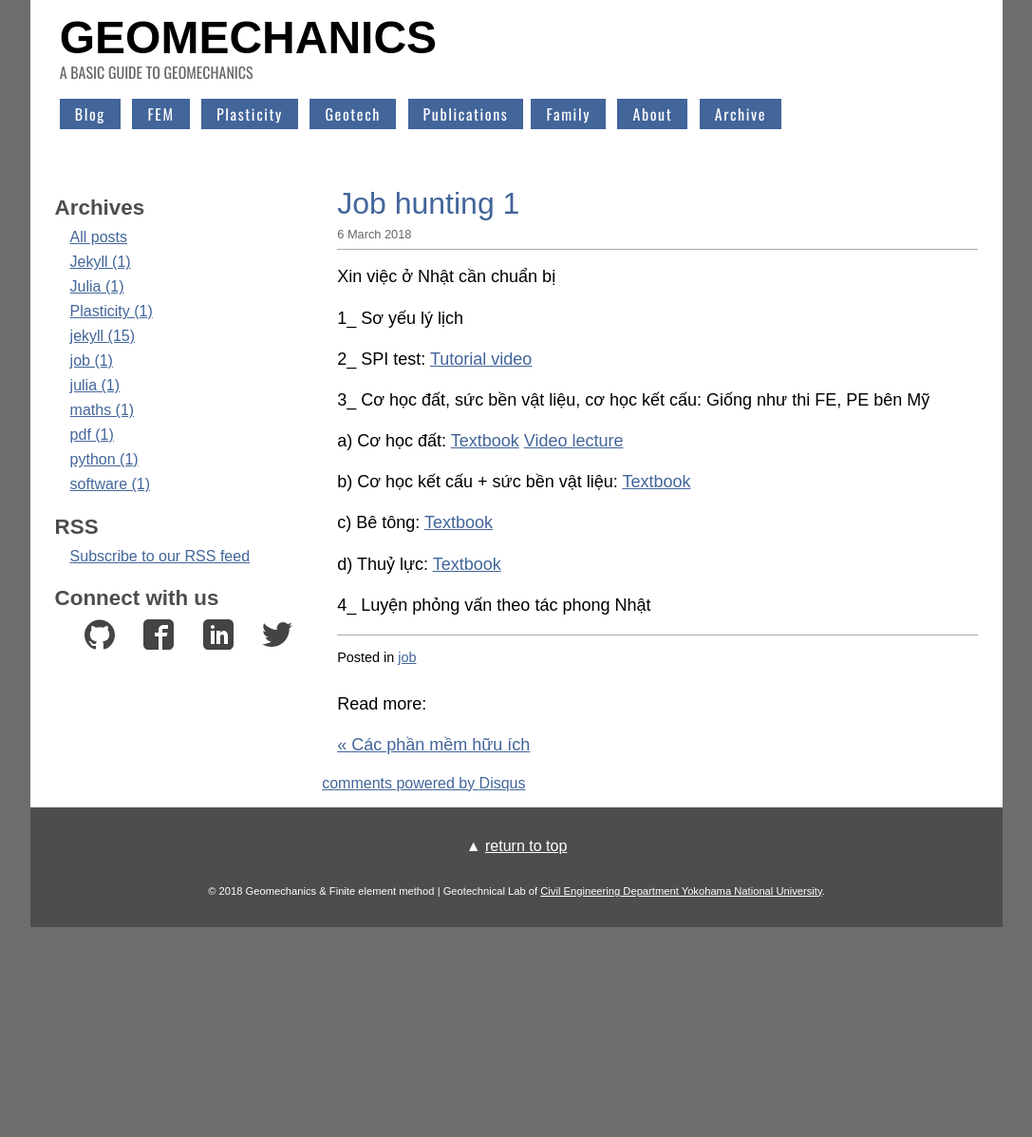
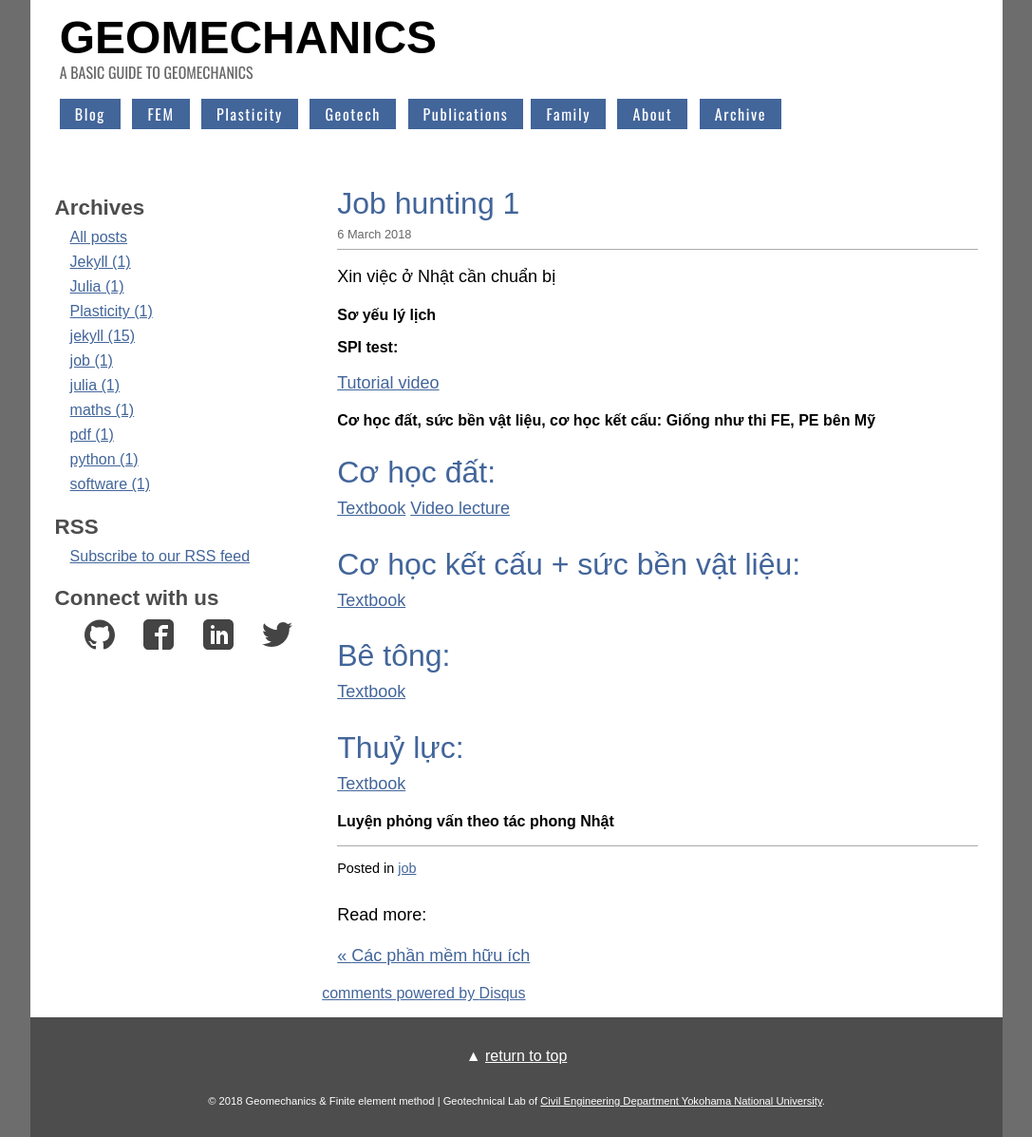
Before and after one commit to quangvunp/geomechanics, a Jekyll site: the page built from _posts/2018-03-06-job-hunting_1.md, in a window 1280 px wide. Shown: the whole page at 95% size, without its empty margins (96-1183 px from the left). Built offline with Jekyll 4.4.1, drawn with Linux system fonts in a browser that asks for light colours; comment, search, counter and statistics services are not loaded; before the commit the page ends 976 px from its top, so only the background shows below that.

Commit message:
Update 2018-03-06-job-hunting_1.md

```diff
--- a/_posts/2018-03-06-job-hunting_1.md
+++ b/_posts/2018-03-06-job-hunting_1.md
@@ -7,24 +7,24 @@ tags: [job]
 
 Xin việc ở Nhật cần chuẩn bị
 
-1_ Sơ yếu lý lịch
+# Sơ yếu lý lịch
 
-2_ SPI test:
+# SPI test:
 [Tutorial video](https://www.youtube.com/watch?v=7GgjHtGmjCY&t=0s&index=2&list=PLY4xiDTUOg1BtoZ6ktLt-KsO_aWStLTcj)
 
-3_ Cơ học đất, sức bền vật liệu, cơ học kết cấu: Giống như thi FE, PE bên Mỹ
+# Cơ học đất, sức bền vật liệu, cơ học kết cấu: Giống như thi FE, PE bên Mỹ
 
-a) Cơ học đất:
+## Cơ học đất:
 [Textbook](https://www.amazon.co.jp/%E5%9B%B3%E8%AA%AC-%E3%82%8F%E3%81%8B%E3%82%8B%E5%9C%9F%E8%B3%AA%E5%8A%9B%E5%AD%A6-%E8%8F%8A%E6%9C%AC-%E7%B5%B1/dp/4761532211/ref=sr_1_2?ie=UTF8&qid=1520319723&sr=8-2&keywords=%E3%82%8F%E3%81%8B%E3%82%8B%E5%9C%9F%E8%B3%AA%E5%8A%9B%E5%AD%A6)
 [Video lecture](https://www.youtube.com/watch?v=fz3mkCvSuQI&list=PLXSgbnkavYVIKrPhfCIvzjlA9r-29kIh_)
 
-b) Cơ học kết cấu + sức bền vật liệu:
+## Cơ học kết cấu + sức bền vật liệu:
 [Textbook](https://www.amazon.co.jp/First-Stage-%E5%9C%9F%E6%9C%A8%E6%A7%8B%E9%80%A0%E5%8A%9B%E5%AD%A6%E6%A6%82%E8%AB%96-Stage%E3%82%B7%E3%83%AA%E3%83%BC%E3%82%BA/dp/4407339284/ref=sr_1_1?ie=UTF8&qid=1520319808&sr=8-1&keywords=First+stage+%E6%A7%8B%E9%80%A0%E5%8A%9B%E5%AD%A6)
 
-c) Bê tông:
+## Bê tông:
 [Textbook](https://www.amazon.co.jp/%E6%94%B9%E8%A8%82%E7%89%88-%E5%9B%B3%E8%AA%AC-%E3%82%84%E3%81%95%E3%81%97%E3%81%84%E6%A7%8B%E9%80%A0%E8%A8%AD%E8%A8%88-%E6%B5%85%E9%87%8E-%E6%B8%85%E6%98%AD/dp/4761526629/ref=sr_1_1?s=books&ie=UTF8&qid=1520319858&sr=1-1&keywords=%E3%82%84%E3%81%95%E3%81%97%E3%81%84%E6%A7%8B%E9%80%A0%E8%A8%AD%E8%A8%88)
 
-d) Thuỷ lực:
+## Thuỷ lực:
 [Textbook](https://www.amazon.co.jp/First-Stage-%E6%B0%B4%E7%90%86%E5%AD%A6%E6%A6%82%E8%AB%96-Stage%E3%82%B7%E3%83%AA%E3%83%BC%E3%82%BA/dp/4407339292/ref=pd_bxgy_14_img_3?_encoding=UTF8&psc=1&refRID=C42W252499X5P0N7ZT8C)
 
-4_ Luyện phỏng vấn theo tác phong Nhật
+# Luyện phỏng vấn theo tác phong Nhật
```
